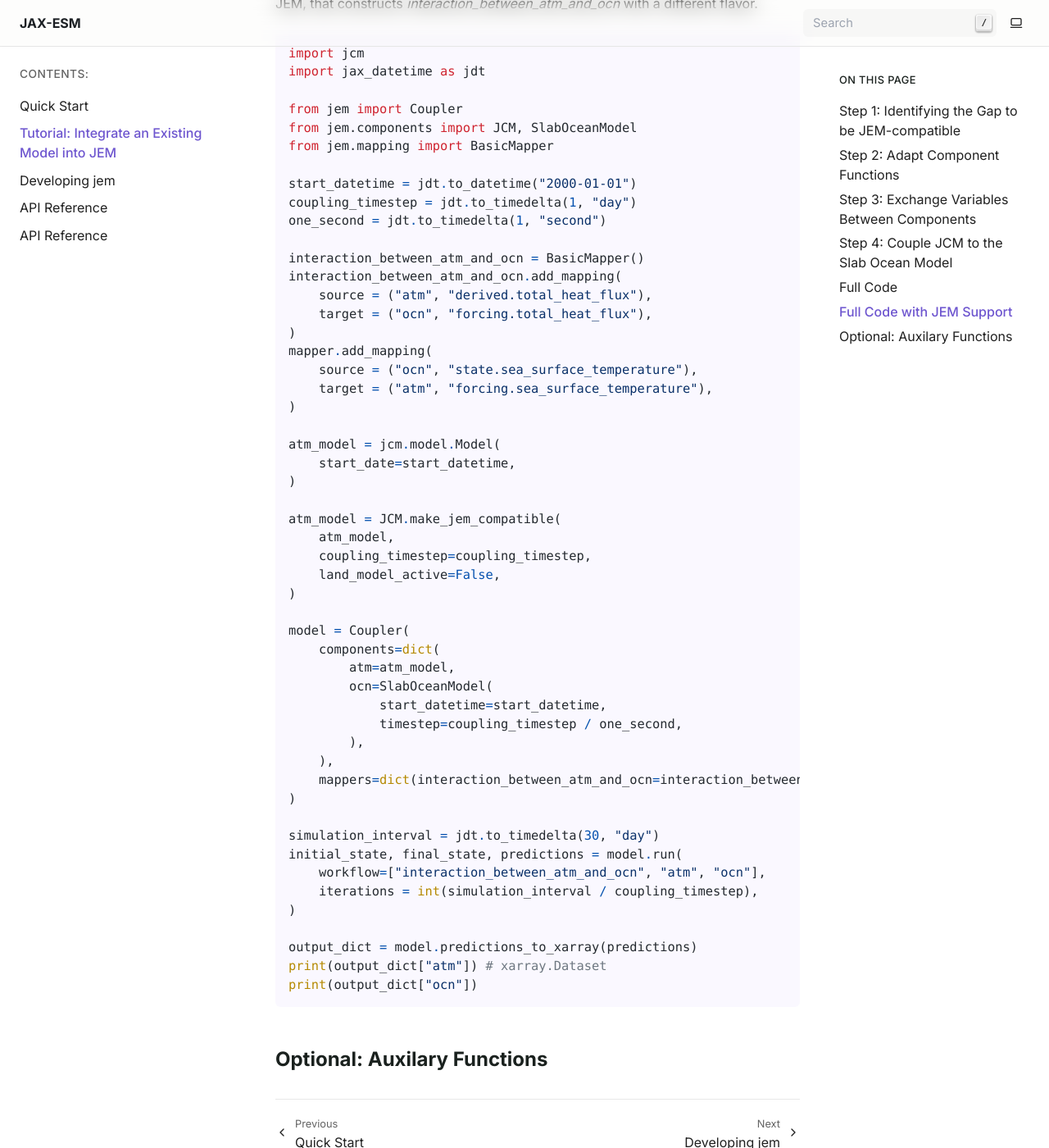
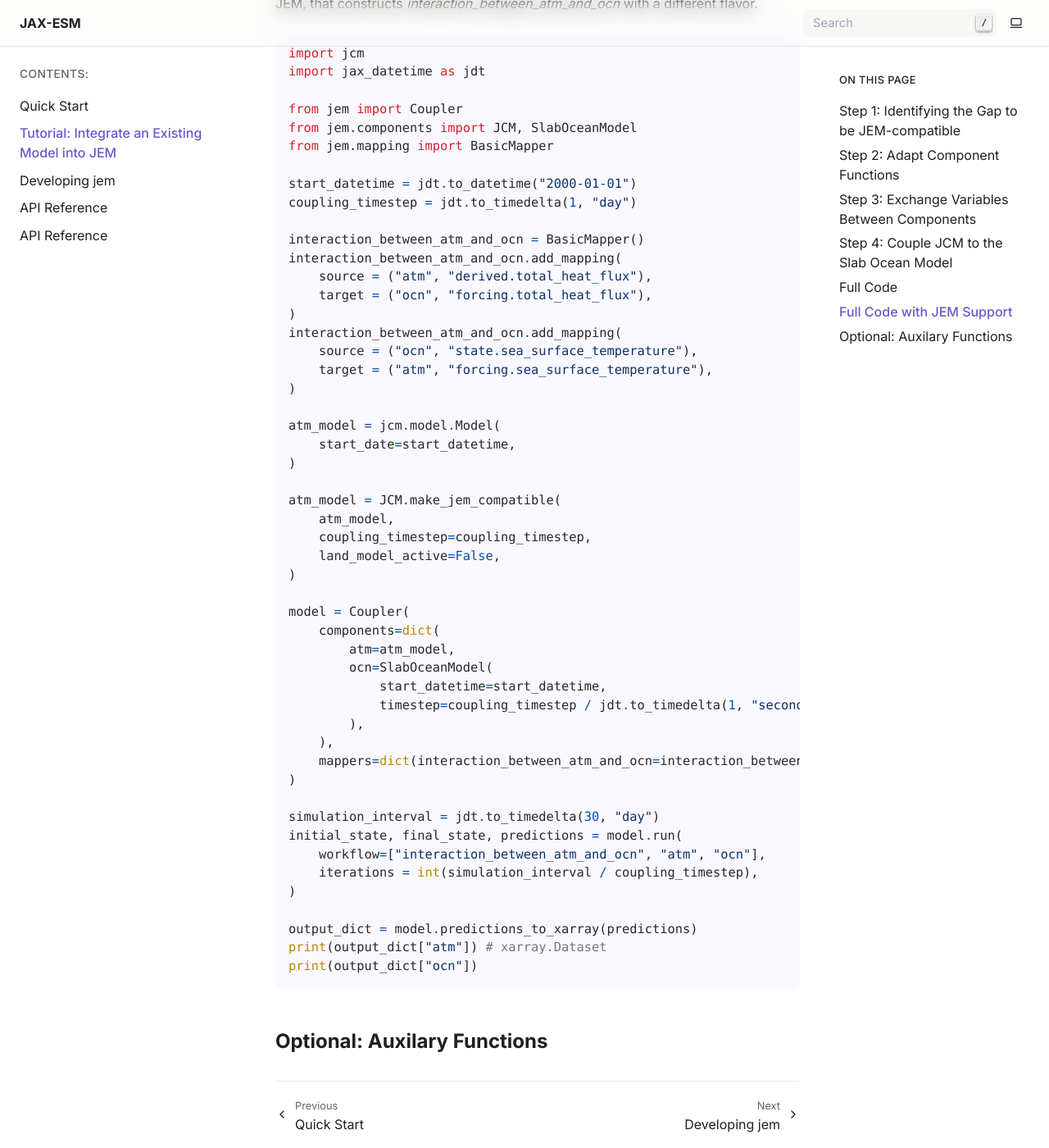
Before and after one commit to climate-analytics-lab/jax-esm, a Sphinx documentation site: the page built from docs/source/tutorial.rst, in a window 1280 px wide and 1400 px high, scrolled down 9259 px. Shown: the whole window at 82% size. Built offline with Sphinx 7.4.7, drawn with Linux system fonts in a browser that asks for light colours.

Commit message:
Update typo

```diff
--- a/docs/source/tutorial.rst
+++ b/docs/source/tutorial.rst
@@ -208,14 +208,13 @@ not have to make one on your own. Also, the following code use
 
     start_datetime = jdt.to_datetime("2000-01-01")
     coupling_timestep = jdt.to_timedelta(1, "day")
-    one_second = jdt.to_timedelta(1, "second")
 
     interaction_between_atm_and_ocn = BasicMapper()
     interaction_between_atm_and_ocn.add_mapping(
         source = ("atm", "derived.total_heat_flux"),
         target = ("ocn", "forcing.total_heat_flux"),
     )
-    mapper.add_mapping(
+    interaction_between_atm_and_ocn.add_mapping(
         source = ("ocn", "state.sea_surface_temperature"),
         target = ("atm", "forcing.sea_surface_temperature"),
     )
@@ -235,7 +234,7 @@ not have to make one on your own. Also, the following code use
             atm=atm_model,
             ocn=SlabOceanModel(
                 start_datetime=start_datetime,
-                timestep=coupling_timestep / one_second,
+                timestep=coupling_timestep / jdt.to_timedelta(1, "second"),
             ),
         ),
         mappers=dict(interaction_between_atm_and_ocn=interaction_between_atm_and_ocn),
```
